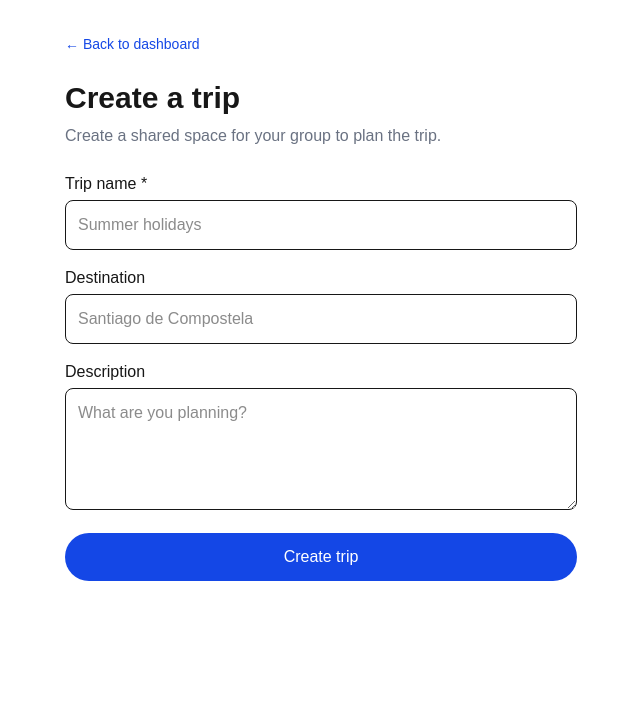
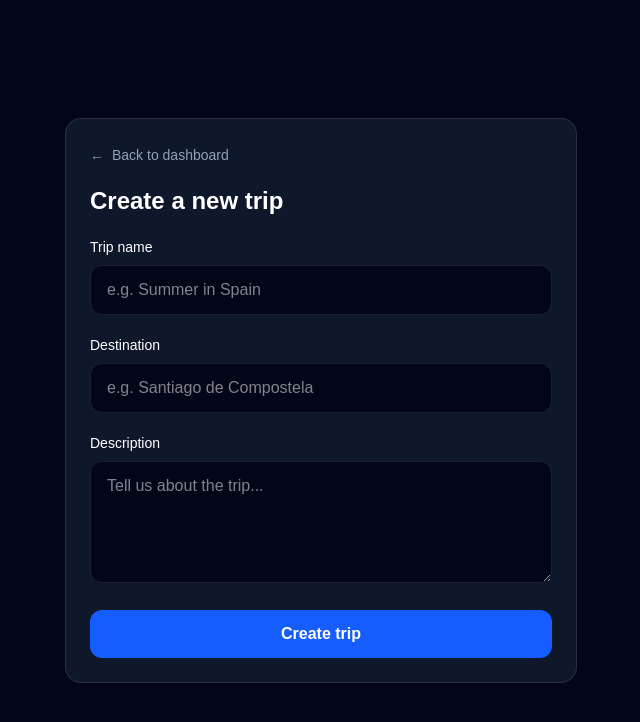
Before and after one commit to MESW-LES-2627/les-project-group-2, a Next.js app: page /trips/new in a window 1280 px wide. Shown: the top 722 px of the page, without its empty margins (319-959 px from the left). Built offline with nearby package versions, Linux system fonts and the light colour scheme.

Commit message:
[US-1.2]feat(trips): integrate trip creation with Supabase

```diff
--- /dev/null
+++ b/app/trips/new/actions/create-trip.ts
@@ -0,0 +1,64 @@
+
+'use server'
+
+import { createClient } from '@/utils/supabase/server'
+import { redirect } from 'next/navigation'
+
+export async function createTrip(formData: FormData) {
+    // 1. Extract and validate form data
+    const name = String(formData.get('name') ?? '').trim()
+    const destination = String(formData.get('destination') ?? '').trim()
+    const description = String(formData.get('description') ?? '').trim()
+
+    if (!name) {
+        throw new Error('Trip name is required.')
+    }
+
+    // 2. Create Supabase client
+    const supabase = await createClient()
+
+    // 3. Get authenticated user
+    const {
+        data: { user },
+        error: userError,
+    } = await supabase.auth.getUser()
+
+    if (userError || !user) {
+        redirect('/entry')
+    }
+
+    // 4. Log payload for debugging
+    console.log('Trip payload:', {
+        name,
+        destination,
+        description,
+        organizer_id: user.id,
+    })
+
+    // 5. Insert trip into database
+    const { data, error } = await supabase
+        .from('trips')
+        .insert({
+            name,
+            destination,
+            description,
+            organizer_id: user.id,
+        })
+        .select('id')
+        .single()
+
+    // 6. Handle database errors
+    if (error) {
+        console.error('Supabase insert error:', {
+            message: error.message,
+            code: error.code,
+            details: error.details,
+            hint: error.hint,
+        })
+
+        throw new Error(`Could not create trip: ${error.message}`)
+    }
+
+    // 7. Redirect to created trip
+    redirect(`/trips/${data.id}`)
+}
--- a/app/trips/new/page.tsx
+++ b/app/trips/new/page.tsx
@@ -1,140 +1,67 @@
 
-'use client'
-
-import { useState, type FormEvent } from 'react'
-import { useRouter } from 'next/navigation'
-
-export type MockTrip = {
-    id: string
-    name: string
-    destination: string
-    description: string
-    organizer: string
-    createdAt: string
-}
+import { createTrip } from './actions'
+import Link from "next/link";
 
 export default function NewTripPage() {
-    const router = useRouter()
-    const [error, setError] = useState('')
+    return (
+        <main className="min-h-screen bg-slate-950 text-white flex items-center justify-center p-6">
+            <form
+                action={createTrip}
+                className="w-full max-w-lg space-y-5 rounded-2xl border border-white/10 bg-slate-900 p-6"
+            >
+                <Link
+                    href="/dashboard"
+                    className="inline-flex items-center gap-2 text-sm text-slate-400 hover:text-white transition-colors"
+                >
+                    <span aria-hidden="true">←</span>
+                    Back to dashboard
+                </Link>
 
-    function createTrip(event: FormEvent<HTMLFormElement>) {
-        event.preventDefault()
-        setError('')
+                <h1 className="text-2xl font-semibold">
+                    Create a new trip
+                </h1>
 
-        const formData = new FormData(event.currentTarget)
-
-        const name = String(formData.get('name') ?? '').trim()
-        const destination = String(
-            formData.get('destination') ?? ''
-        ).trim()
-        const description = String(
-            formData.get('description') ?? ''
-        ).trim()
-
-        if (!name) {
-            setError('Trip name is required.')
-            return
-        }
-
-        const id = crypto.randomUUID()
-
-        const trip: MockTrip = {
-            id,
-            name,
-            destination,
-            description,
-            organizer: 'You',
-            createdAt: new Date().toISOString(),
-        }
-
-        sessionStorage.setItem(
-            `mock-trip-${id}`,
-            JSON.stringify(trip)
-        )
-
-        router.push(`/trips/${id}`)
-    }
-
-    return (
-        <main className="mx-auto w-full max-w-xl p-8">
-            <a
-                href="/dashboard"
-                className="text-sm text-blue-700 hover:underline"
-            >
-                ← Back to dashboard
-            </a>
-
-            <h1 className="mb-2 mt-6 text-3xl font-semibold">
-                Create a trip
-            </h1>
-
-            <p className="mb-6 text-gray-500">
-                Create a shared space for your group to plan the trip.
-            </p>
-
-            <form
-                onSubmit={createTrip}
-                noValidate
-                className="flex flex-col gap-4"
-            >
-                <div>
-                    <label htmlFor="name" className="mb-1 block">
-                        Trip name *
+                <div className="space-y-2">
+                    <label htmlFor="name" className="block text-sm">
+                        Trip name
                     </label>
-
                     <input
                         id="name"
                         name="name"
-                        type="text"
-                        maxLength={120}
-                        aria-invalid={Boolean(error)}
-                        aria-describedby={error ? 'name-error' : undefined}
-                        className="w-full rounded-lg border p-3"
-                        placeholder="Summer holidays"
+                        required
+                        placeholder="e.g. Summer in Spain"
+                        className="w-full rounded-xl border border-white/10 bg-slate-950 px-4 py-3 outline-none focus:border-blue-500"
                     />
-
-                    {error && (
-                        <p
-                            id="name-error"
-                            role="alert"
-                            className="mt-1 text-sm text-red-600"
-                        >
-                            {error}
-                        </p>
-                    )}
                 </div>
 
-                <div>
-                    <label htmlFor="destination" className="mb-1 block">
+                <div className="space-y-2">
+                    <label htmlFor="destination" className="block text-sm">
                         Destination
                     </label>
-
                     <input
                         id="destination"
                         name="destination"
-                        type="text"
-                        className="w-full rounded-lg border p-3"
-                        placeholder="Santiago de Compostela"
+                        placeholder="e.g. Santiago de Compostela"
+                        className="w-full rounded-xl border border-white/10 bg-slate-950 px-4 py-3 outline-none focus:border-blue-500"
                     />
                 </div>
 
-                <div>
-                    <label htmlFor="description" className="mb-1 block">
+                <div className="space-y-2">
+                    <label htmlFor="description" className="block text-sm">
                         Description
                     </label>
-
                     <textarea
                         id="description"
                         name="description"
                         rows={4}
-                        className="w-full rounded-lg border p-3"
-                        placeholder="What are you planning?"
+                        placeholder="Tell us about the trip..."
+                        className="w-full rounded-xl border border-white/10 bg-slate-950 px-4 py-3 outline-none focus:border-blue-500"
                     />
                 </div>
 
                 <button
                     type="submit"
-                    className="rounded-full bg-blue-700 px-5 py-3 font-medium text-white hover:bg-blue-800"
+                    className="w-full rounded-xl bg-blue-600 px-4 py-3 font-semibold transition-colors hover:bg-blue-500"
                 >
                     Create trip
                 </button>
```
